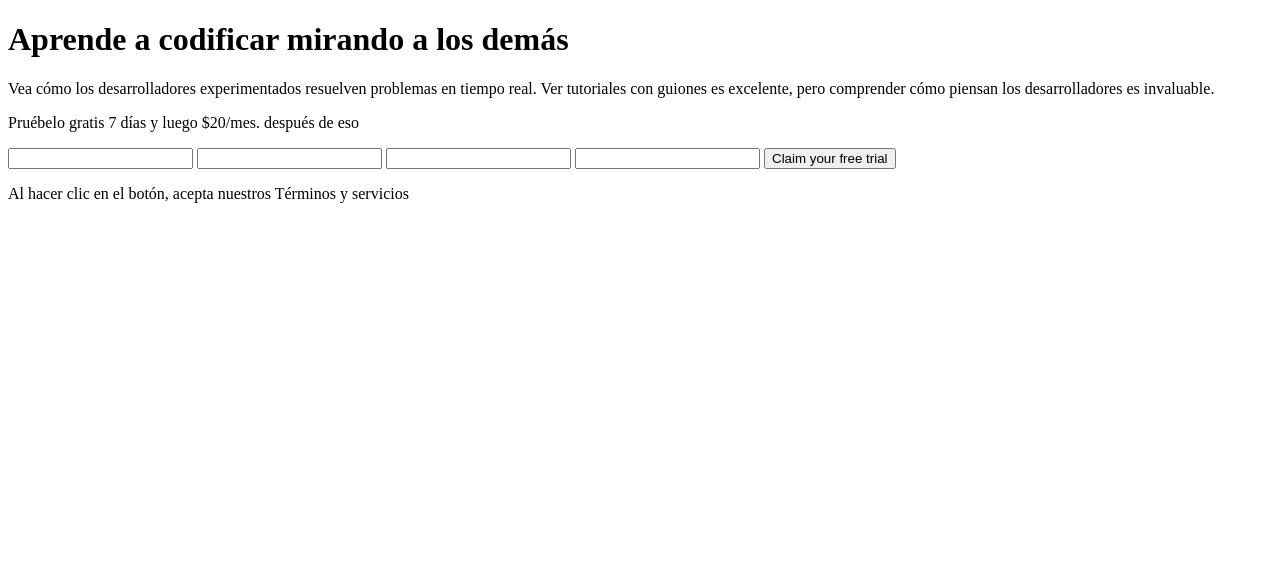
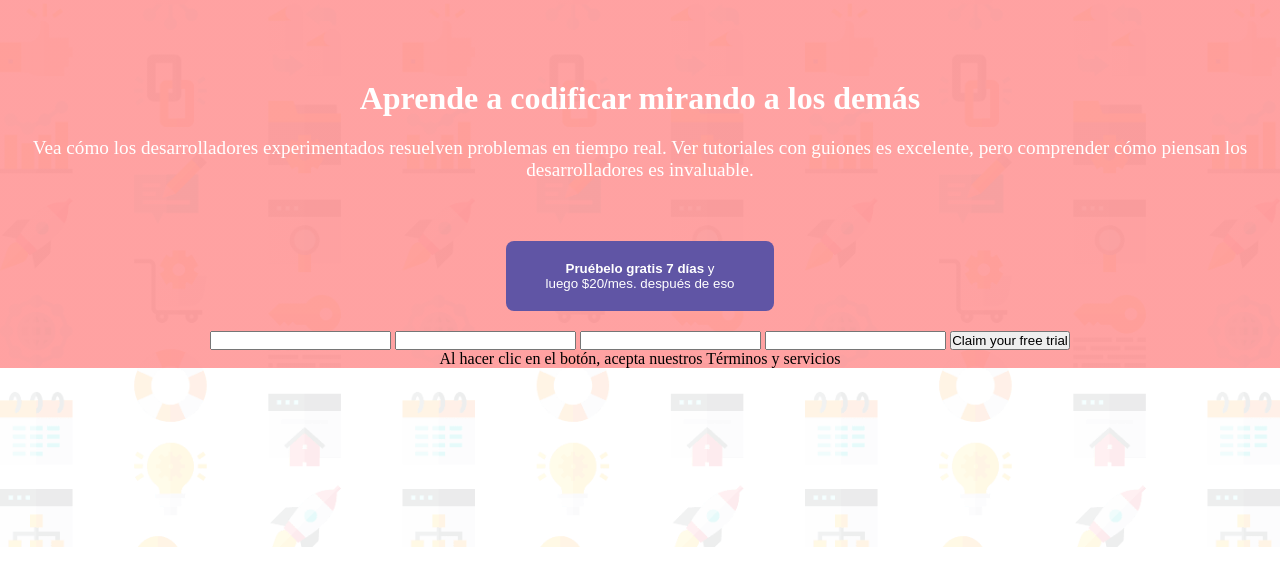
Before and after one commit to BR2E/formulario-aprende-a-programar, a website: page public/index.html in a window 1280 px wide. Drawn offline with Linux system fonts and the light colour scheme.

Commit message:
Agregando sass

```diff
--- a/package.json
+++ b/package.json
@@ -4,7 +4,8 @@
   "description": "",
   "main": "index.js",
   "scripts": {
-    "test": "echo \"Error: no test specified\" && exit 1"
+    "compilar-sass":"node-sass ./sass/main.scss ./src/estilos/estilos.css",
+    "compilar-sass-watch":"sass --watch sass:./src/estilos"
   },
   "repository": {
     "type": "git",
--- a/public/index.html
+++ b/public/index.html
@@ -6,7 +6,7 @@
     <meta http-equiv="X-UA-Compatible" content="IE=edge">
     <meta name="viewport" content="width=device-width, initial-scale=1.0">
 
-    <link rel="stylesheet" href="../sass/estilos.css">
+    <link rel="stylesheet" href="../src/estilos/estilos.css">
     <title>Aprende a programar</title>
 
     <link rel="preconnect" href="https://fonts.googleapis.com">
@@ -31,9 +31,9 @@
         </div>
 
         <div class="form">
-            <p class="form__message">
-                Pruébelo gratis 7 días y luego $20/mes. después de eso
-            </p>
+            <button class="form__message">
+               <span class="form__message--span">Pruébelo gratis 7 días </span> y <br> luego $20/mes. después de eso
+            </button>
 
             <form action="" class="form__formulario">
                 <input type="text" id="nombre">
--- a/sass/_global.scss
+++ b/sass/_global.scss
@@ -4,9 +4,12 @@
     box-sizing: border-box;
 }
 
-.container{
-    background-image: url(../images/bg-intro-mobile.png);
+body {
+    background-image: linear-gradient(to right bottom,
+            rgba($Red, 0.7),
+            rgba($Red, 0.7)), url(../../images/bg-intro-desktop.png);
     background-position: center;
     background-size: cover;
     background-repeat: no-repeat;
+    font-size: 62.5%;
 }
--- /dev/null
+++ b/sass/_mixins.scss
@@ -0,0 +1,6 @@
+@mixin mixinFlex{
+    display: flex;
+    justify-content: center;
+    align-items: center;
+    flex-direction: column;
+}
--- /dev/null
+++ b/sass/_pagina--principal.scss
@@ -0,0 +1,42 @@
+.main{
+    @include mixinFlex;
+    padding: 80px 10px 10px;
+    text-align: center;
+
+    &__title{
+        color: white;
+        font-size: 2rem;
+        font-weight: 700;
+        padding-bottom: 20px;
+    }
+
+    &__text{
+        color: white;
+        font-size: 1.2rem;
+        font-weight: 400;
+    }
+}
+
+
+.form{
+    @include mixinFlex;
+    text-align: center;
+    font-size: 1rem;
+    font-weight: 400;
+    margin-top: 50px;
+
+    &__message{
+        padding: 20px 40px;
+        background-color: $Blue;
+        color: white;
+        border: none;
+        border-radius: 8px;
+        cursor: pointer;
+        margin-bottom: 20px;
+
+    }
+
+    &__message--span{
+        font-weight: 600;
+    }
+}
--- a/sass/_variables.scss
+++ b/sass/_variables.scss
@@ -1,5 +1,5 @@
-$Red: hsl(0, 100%, 74%) ;
-$Green: hsl(154, 59%, 51%);
-$Blue: hsl(248, 32%, 49%);
-$DarkBlue: hsl(249, 10%, 26%) ;
-$GrayishBlue: hsl(246, 25%, 77%);
+$Red: #ff7a7a ;
+$Green: #38cc8c;
+$Blue: #6055a5;
+$DarkBlue: rgb(62, 60, 73) ;
+$GrayishBlue: #b9b6d3;
--- a/sass/main.scss
+++ b/sass/main.scss
@@ -1,2 +1,4 @@
 @import './variables';
 @import './global';
+@import './mixins';
+@import './pagina--principal';
```
Also changed, not shown: src/estilos/estilos.css (added).
